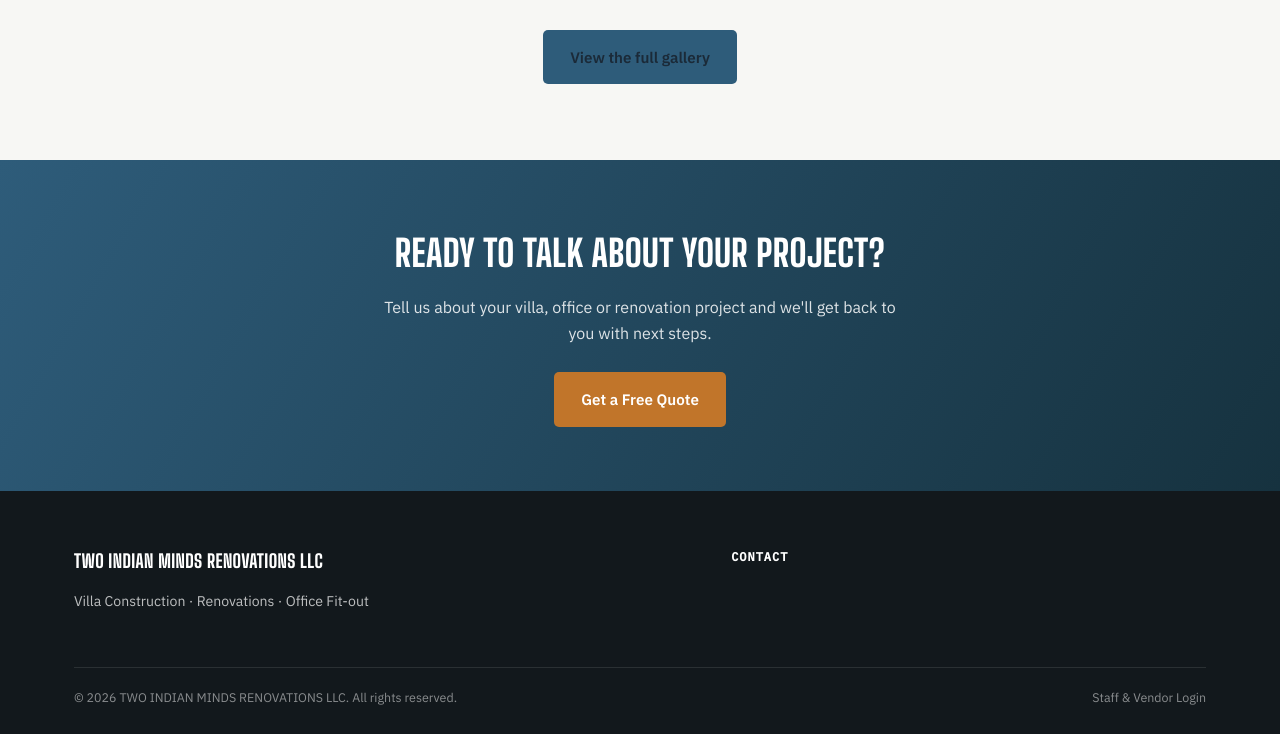
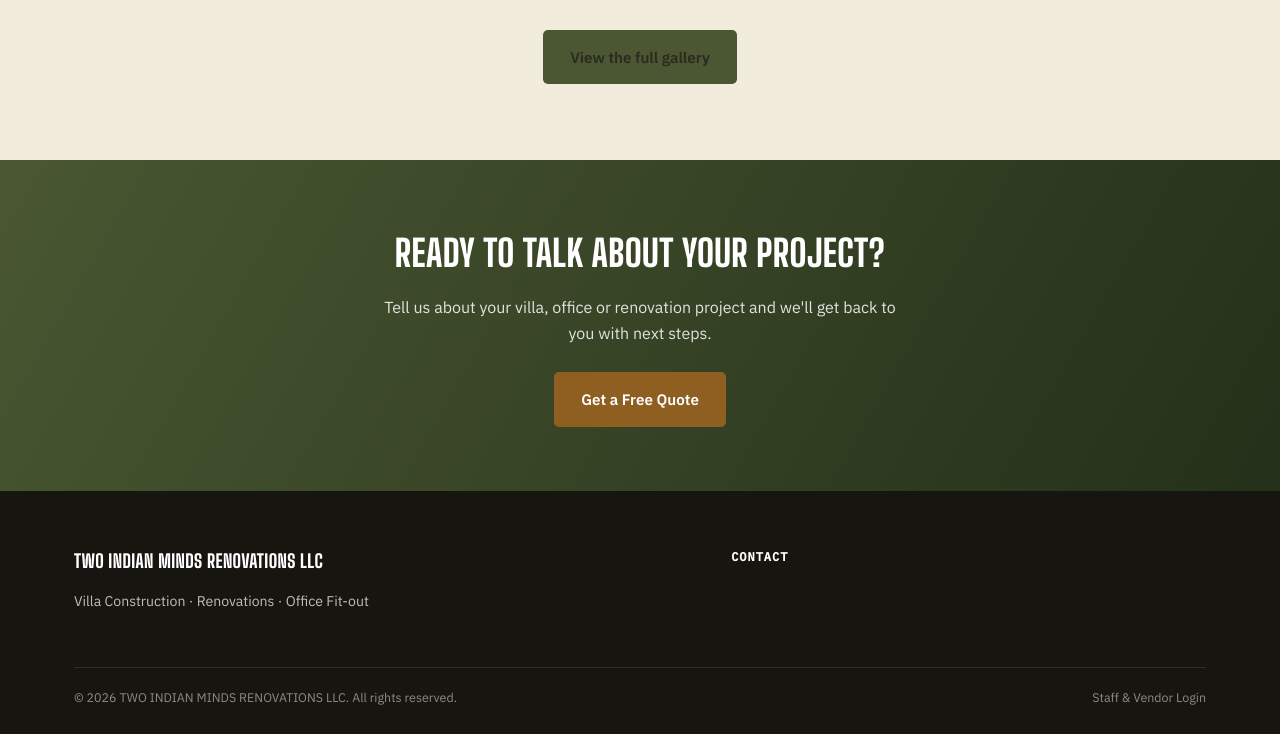
Before and after one commit to timrenouae/timreno-app, a Flask app: page / in a window 1280 px wide. Shown: the part 2603-3337 px from the top of the page. Run offline with Flask 3, Linux system fonts and the light colour scheme; data comes from the database, SQL or seed files in the repository.

Commit message:
Add files via upload

```diff
--- a/static/css/public.css
+++ b/static/css/public.css
@@ -26,7 +26,7 @@ body.pub{
 
 /* ---------------------------------------------------------------- nav */
 .pub-nav{
-  position:sticky; top:0; z-index:50; background:rgba(20,26,20,0.72);
+  position:sticky; top:0; z-index:50; background:rgba(26,23,15,0.76);
   backdrop-filter:blur(10px); -webkit-backdrop-filter:blur(10px);
   border-bottom:1px solid rgba(255,255,255,0.08);
 }
@@ -48,7 +48,7 @@ body.pub{
 @media (max-width:840px){
   .pub-links{
     position:absolute; top:100%; left:0; right:0; flex-direction:column; align-items:stretch;
-    background:#141a14; padding:8px 16px 16px; gap:2px; display:none; border-bottom:1px solid rgba(255,255,255,0.1);
+    background:#1a170f; padding:8px 16px 16px; gap:2px; display:none; border-bottom:1px solid rgba(255,255,255,0.1);
   }
   .pub-links.is-open{ display:flex; }
   .pub-links a{ padding:12px 10px; }
@@ -63,7 +63,7 @@ body.pub{
 }
 .pub-hero::before{
   content:""; position:absolute; inset:0; z-index:0;
-  background:linear-gradient(180deg, rgba(10,14,10,0.72) 0%, rgba(10,14,10,0.55) 45%, rgba(10,14,10,0.88) 100%);
+  background:linear-gradient(180deg, rgba(20,18,9,0.72) 0%, rgba(20,18,9,0.55) 45%, rgba(20,18,9,0.88) 100%);
 }
 .pub-hero .container{ position:relative; z-index:1; padding-top:60px; padding-bottom:60px; }
 .pub-hero .eyebrow{ color:var(--p-accent-light); }
@@ -83,7 +83,7 @@ body.pub{
 
 /* ---------------------------------------------------------- sub-hero (inner pages) */
 .pub-subhero{
-  padding:100px 0 56px; background:linear-gradient(160deg, var(--p-structure) 0%, #17222b 100%); color:#fff;
+  padding:100px 0 56px; background:linear-gradient(160deg, var(--p-structure) 0%, #1c2414 100%); color:#fff;
 }
 .pub-subhero h1{ font-size:clamp(2rem,4.4vw,3rem); margin-bottom:10px; }
 .pub-subhero p{ max-width:60ch; color:rgba(255,255,255,0.85); margin:0; font-size:1.02rem; }
@@ -163,7 +163,7 @@ body.pub{
 
 /* --------------------------------------------------------------- CTA band */
 .pub-cta-band{
-  background:linear-gradient(120deg, var(--p-structure), #16323f); color:#fff; padding:64px 0; text-align:center;
+  background:linear-gradient(120deg, var(--p-structure), #243019); color:#fff; padding:64px 0; text-align:center;
 }
 .pub-cta-band h2{ font-size:clamp(1.6rem,3.4vw,2.3rem); margin-bottom:12px; }
 .pub-cta-band p{ color:rgba(255,255,255,0.85); max-width:56ch; margin:0 auto 26px; }
@@ -193,10 +193,10 @@ body.pub{
 
 .pub-flash{ border-radius:6px; padding:12px 16px; margin-bottom:18px; font-size:0.9rem; }
 .pub-flash-error{ background:#f3d9d1; color:#a8432f; }
-.pub-flash-success{ background:#dbe6db; color:#5f7d5f; }
+.pub-flash-success{ background:#e4ecd7; color:#4f6e34; }
 
 /* ------------------------------------------------------------------ footer */
-.pub-footer{ background:#12181c; color:rgba(255,255,255,0.72); padding:56px 0 26px; }
+.pub-footer{ background:#171510; color:rgba(255,255,255,0.72); padding:56px 0 26px; }
 .pub-footer .pub-grid-2{ grid-template-columns:1.3fr 1fr; gap:40px; margin-bottom:40px; }
 @media (max-width:760px){ .pub-footer .pub-grid-2{ grid-template-columns:1fr; } }
 .pub-footer h4{ color:#fff; font-family:"IBM Plex Mono",monospace; font-size:12px; text-transform:uppercase; letter-spacing:0.08em; margin:0 0 14px; }
--- a/templates/public/_layout.html
+++ b/templates/public/_layout.html
@@ -9,12 +9,19 @@
   <link href="https://fonts.googleapis.com/css2?family=Big+Shoulders+Display:wght@700;800&family=IBM+Plex+Mono:wght@400;500&family=IBM+Plex+Sans:wght@400;500;600&display=swap" rel="stylesheet">
   <link rel="stylesheet" href="{{ url_for('static', filename='css/public.css') }}">
   <style>
+    /* Olive & Beige brand palette (see static/css/style.css for the same
+       system applied to the internal app). --p-accent/--p-structure stay
+       settings-driven so a color changed in Document Builder restyles this
+       site automatically; --p-accent-light is a fixed brighter gold (there's
+       no separate "light" field in Settings) used only where accent text
+       sits directly over a dark photo overlay -- e.g. the hero eyebrow --
+       and needs more punch than the mid-tone brand gold gives it. */
     :root{
-      --p-accent:{{ company_settings.accent_color_hex if company_settings else '#c1752a' }};
-      --p-accent-light:{{ company_settings.accent_color_hex if company_settings else '#e0973f' }};
-      --p-accent-soft:#f3e5d3;
-      --p-structure:{{ company_settings.structure_color_hex if company_settings else '#2e5c7a' }};
-      --p-paper:#f7f7f4; --p-paper-raised:#fdfdfb; --p-ink:#1b2a38; --p-ink-soft:#5a6672; --p-line:#dfe2db;
+      --p-accent:{{ company_settings.accent_color_hex if company_settings else '#8f5f22' }};
+      --p-accent-light:#d9a94f;
+      --p-accent-soft:#ecdcb5;
+      --p-structure:{{ company_settings.structure_color_hex if company_settings else '#4a5732' }};
+      --p-paper:#f2ecdd; --p-paper-raised:#faf8f0; --p-ink:#2b2a1e; --p-ink-soft:#6e6b52; --p-line:#ddd3b8;
     }
   </style>
   {% block extra_head %}{% endblock %}
--- a/templates/settings/documents.html
+++ b/templates/settings/documents.html
@@ -121,7 +121,7 @@
 </div>
 
 <style>
-  .col-editor{ border:1px solid var(--line); border-radius:6px; overflow:hidden; margin-bottom:16px; background:#fff; }
+  .col-editor{ border:1px solid var(--line); border-radius:6px; overflow:hidden; margin-bottom:16px; background:var(--paper-raised); }
   .col-editor-row{ display:flex; align-items:center; gap:10px; padding:7px 10px; border-bottom:1px solid var(--line); }
   .col-editor-row:last-child{ border-bottom:none; }
   .col-editor-row .col-key{
```
Also changed, not shown: pdf/theme.py (+9 -7 lines), static/css/style.css (+17 -9 lines), migrations/0011_olive_beige_theme.sql (added).
